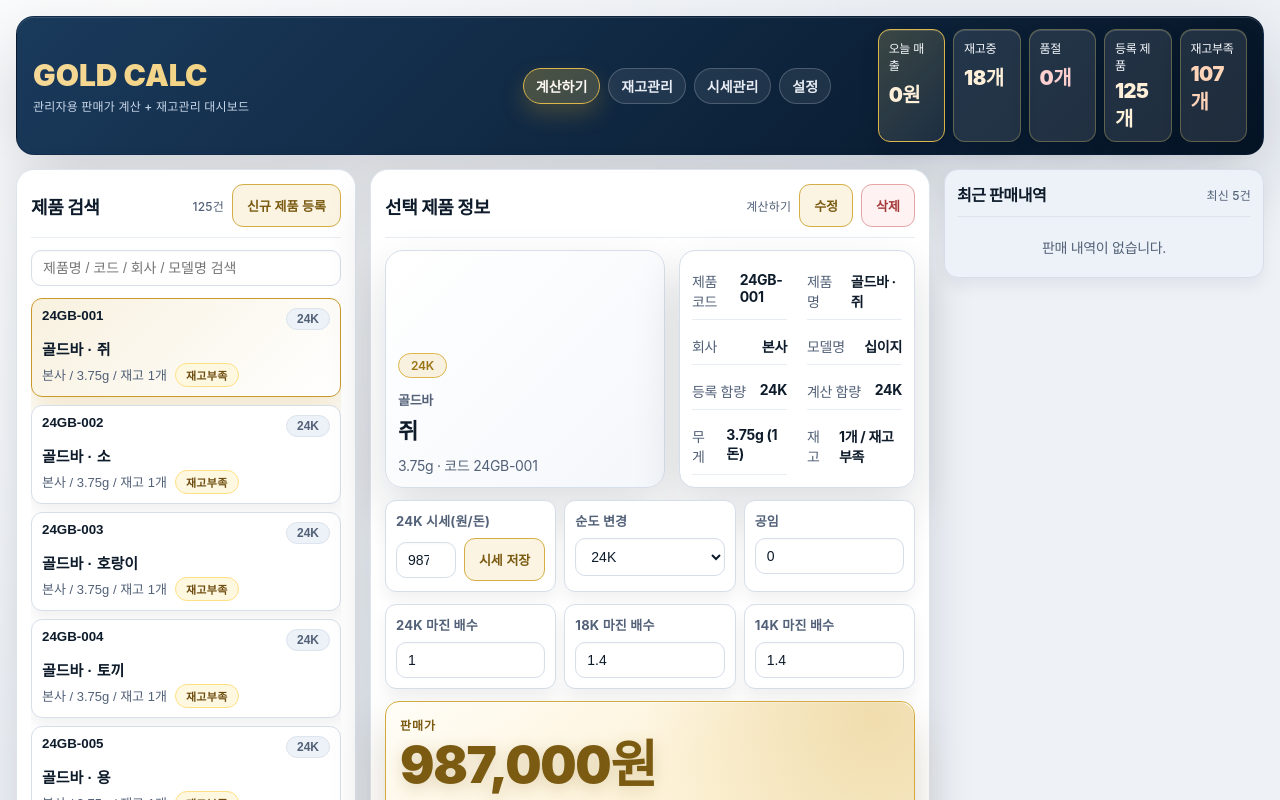
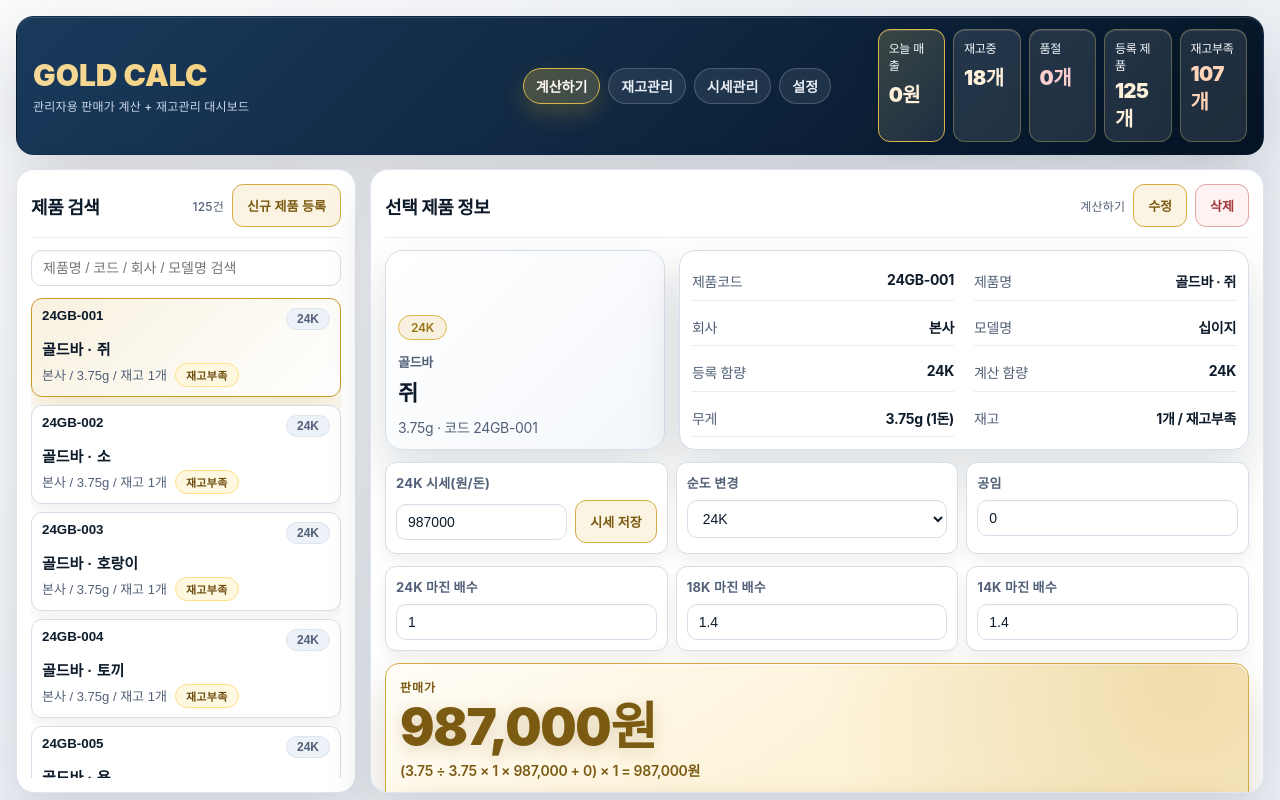
Before and after one commit to rltn33/gold-calc, a React (Vite) app: page / in a window 1280 px wide. Shown: the top 800 px of the page. Built offline with nearby package versions, Linux system fonts and the light colour scheme.

Commit message:
Fix favicon 404 and desktop dashboard layout

```diff
--- a/index.html
+++ b/index.html
@@ -3,6 +3,7 @@
 <head>
   <meta charset="UTF-8" />
   <meta name="viewport" content="width=device-width, initial-scale=1.0" />
+  <link rel="icon" href="/favicon.ico" sizes="any" />
   <title>Gold Calc</title>
 </head>
 <body>
--- a/src/App.css
+++ b/src/App.css
@@ -157,7 +157,7 @@ body {
 
 .dashboard-main {
   display: grid;
-  grid-template-columns: 340px 1fr 320px;
+  grid-template-columns: minmax(280px, 340px) minmax(0, 1fr);
   gap: 14px;
   max-width: 1860px;
   margin: 0 auto;
@@ -781,6 +781,40 @@ thead th {
   background: var(--gold-500);
 }
 
+
+
+@media (min-width: 1241px) {
+  .dashboard-main {
+    grid-template-areas:
+      "search product"
+      "search recent";
+    align-items: start;
+  }
+
+  .search-panel {
+    grid-area: search;
+    height: calc(100vh - 176px);
+    display: flex;
+    flex-direction: column;
+  }
+
+  .product-panel {
+    grid-area: product;
+    height: calc(100vh - 176px);
+    overflow: auto;
+  }
+
+  .recent-sales-card {
+    grid-area: recent;
+  }
+
+  .product-list {
+    max-height: none;
+    flex: 1;
+    min-height: 0;
+  }
+}
+
 @media (max-width: 1240px) {
   .topbar {
     grid-template-columns: 1fr;
```
Also changed, not shown: 1 other file (tests, documents, lock files or other folders).
